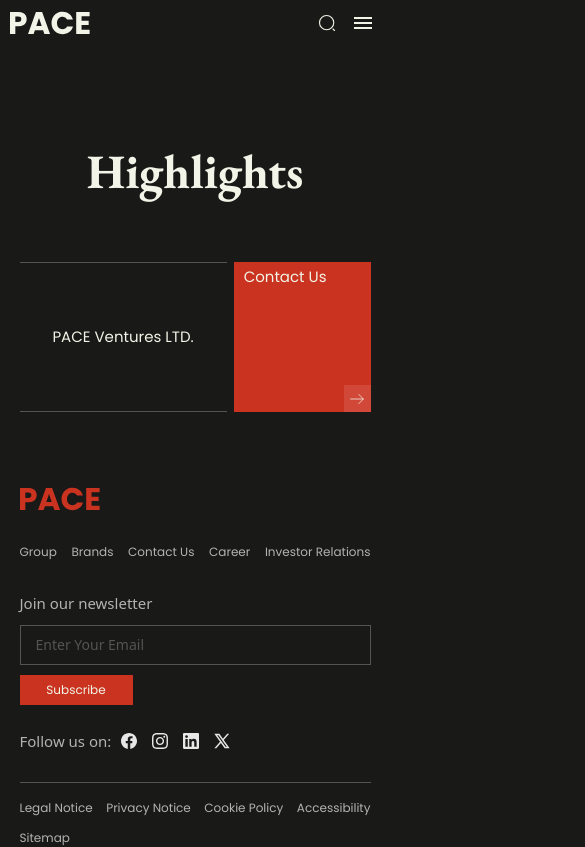
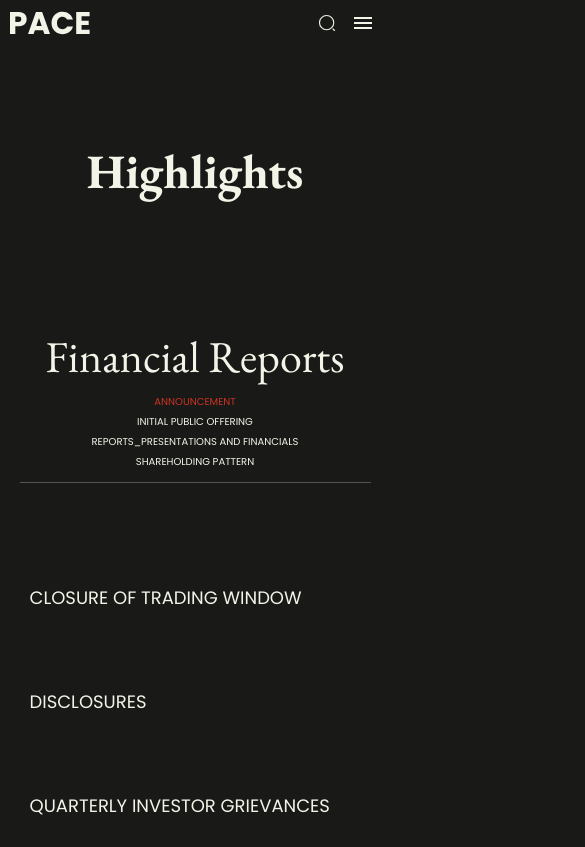
Before and after one commit to TarunRajpurohit123/pace-bussiness-website, a Next.js app in the folder pace-website/: page /investors in a window 390 px wide. Shown: the top 847 px of the page, 585 px wide, since content can reach past the window. Built offline with nearby package versions, Linux system fonts and the light colour scheme.

Commit message:
working on report section responsive

```diff
--- a/pace-website/src/app/globals.css
+++ b/pace-website/src/app/globals.css
@@ -2477,6 +2477,23 @@ option:hover {
   .acp__right {
     margin-bottom: 7rem !important;
   }
+
+  /* report section */
+  .report__wrapper {
+    padding-top: 7rem !important;
+    width: 90% !important;
+    margin: auto !important;
+  }
+  .report__tab__header {
+    width: 100% !important;
+    padding: 1rem !important;
+    flex-direction: column;
+  }
+  .report_tab_btn {
+    font-size: 1rem;
+    line-height: 2rem;
+  }
+  /* report section end */
 }
 @media (min-width: 1000px) {
   .BrandGridMainSection--mobile {
--- a/pace-website/src/app/investors/page.jsx
+++ b/pace-website/src/app/investors/page.jsx
@@ -16,10 +16,10 @@ export default function investors() {
         content=""
       />
       {/* <LatestPress /> */}
-      {/* <ReportSection /> */}
+      <ReportSection />
       {/* <InvestorStatics /> */}
       {/* <FinancialCalender /> */}
-      <InvestorCTA />
+      {/* <InvestorCTA /> */}
     </>
   );
 }
```
